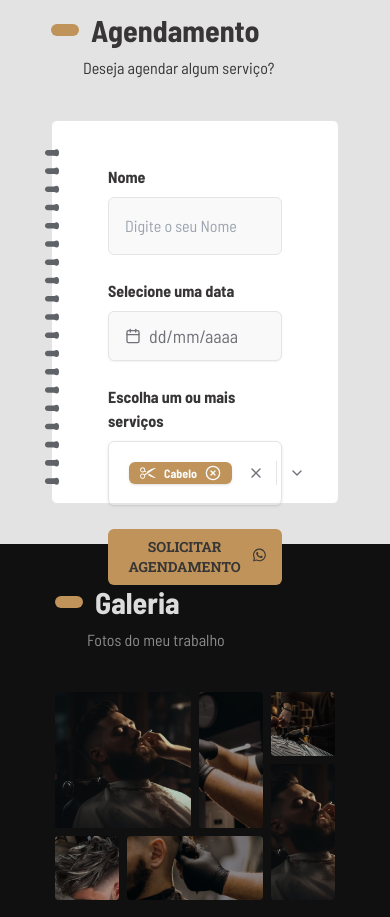
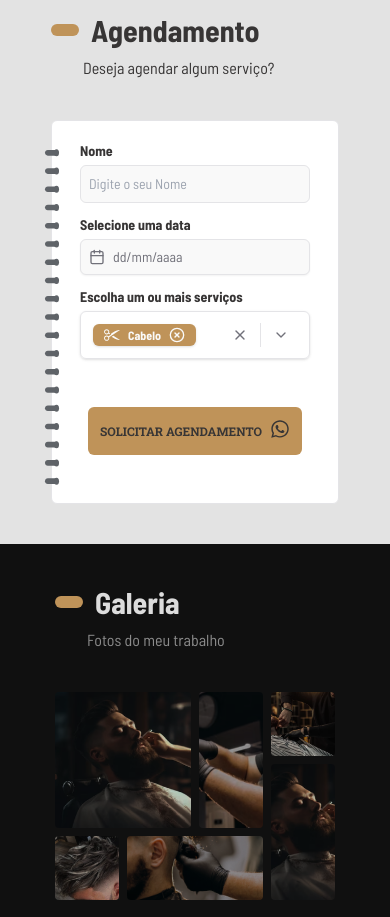
Before and after one commit to andreydantasvf/mikael-barbearia, a Next.js app: page / in a window 390 px wide. Shown: the part 2360-3277 px from the top of the page. Built offline with nearby package versions, Linux system fonts and the light colour scheme.

Commit message:
feat: ajust agendamento in mobile

```diff
--- a/src/components/Scheduling.tsx
+++ b/src/components/Scheduling.tsx
@@ -17,7 +17,7 @@ export function Scheduling() {
   const [selectedServices, setSelectedServices] = useState<string[]>(["cabelo"]);
 
   return (
-    <section id="galeria" className="bg-background_light flex items-center flex-col justify-center py-10">
+    <section id="agendamento" className="bg-background_light flex items-center flex-col justify-center py-10">
       <div className="max-w-[1440px]">
         <div className="flex flex-col justify-end w-fit font-barlow-semi-condensed">
           <div className="flex gap-3">
@@ -27,23 +27,23 @@ export function Scheduling() {
           <span className="text-[#373535] text-right justify-self-end ml-8 md:ml-16 md:text-2xl">Deseja agendar algum serviço?</span>
         </div>
 
-        <div className="w-72 h-96 md:w-[34rem] md:h-[39rem] bg-white border border-[9B9EA3] rounded-md mt-10 relative">
+        <div className="w-72 min-h-96 md:w-[34rem] md:h-[39rem] bg-white border border-[9B9EA3] rounded-md mt-10 relative flex flex-col justify-between">
           <div className="absolute -left-3 top-7">
             <Image className="h-[21rem] md:h-auto" src="/ideia-caderno.svg" alt="lateral de caderno" width={24} height={572} quality={100} />
           </div>
 
-          <form action="" className="mx-14 h-full my-11 font-barlow-semi-condensed flex flex-col items-center gap-6">
-            <div className="w-full space-y-2">
+          <form action="" className="text-sm md:text-base mx-7 md:mx-14 my-5 md:my-11 font-barlow-semi-condensed flex flex-col items-center gap-3 md:gap-6">
+            <div className="w-full space-y-1 md:space-y-2">
               <label htmlFor="name" className="text-[5F6368] font-bold">Nome</label>
-              <input className="border border-A19D9D bg-[#F9F9F9] w-full p-4 rounded-md" type="text" name="name" id="name" placeholder="Digite o seu Nome" />
+              <input className="border border-A19D9D bg-[#F9F9F9] w-full p-2 md:p-4 rounded-md" type="text" name="name" id="name" placeholder="Digite o seu Nome" />
             </div>
 
-            <div className="w-full space-y-2">
+            <div className="w-full space-y-1 md:space-y-2">
               <label htmlFor="date" className="text-[5F6368] font-bold">Selecione uma data</label>
               <DatePicker />
             </div>
 
-            <div className="w-full space-y-2">
+            <div className="w-full space-y-1 md:space-y-2">
               <label htmlFor="services" className="text-[5F6368] font-bold">Escolha um ou mais serviços</label>
               <MultiSelect
                 options={servicesList}
@@ -54,11 +54,11 @@ export function Scheduling() {
                 maxCount={3}
               />
             </div>
+          </form>
 
-            <div className="flex justify-center flex-1 items-center">
-              <button className="max-h-14 rounded-md font-roboto-slab bg-gold text-[#373535] font-bold p-4 text-sm flex items-center gap-2 md:text-base hover:bg-[#F9B256] transition-all ease-in-out duration-300">SOLICITAR AGENDAMENTO <FaWhatsapp className="mb-1" size={20} /></button>
-            </div>
-          </form>
+          <div className="flex justify-center items-center mb-12">
+            <button className="max-h-14 rounded-md font-roboto-slab bg-gold text-[#373535] font-bold p-3 md:p-4 text-xs flex items-center gap-2 md:text-base hover:bg-[#F9B256] transition-all ease-in-out duration-300">SOLICITAR AGENDAMENTO <FaWhatsapp className="mb-1" size={20} /></button>
+          </div>
         </div>
       </div>
     </section>
--- a/src/components/ui/datePicker.tsx
+++ b/src/components/ui/datePicker.tsx
@@ -24,7 +24,7 @@ export function DatePicker() {
         <Button
           variant={"outline"}
           className={cn(
-            "w-full p-4 py-6 text-lg border border-A19D9D bg-[#F9F9F9] rounded-md justify-start text-left font-normal",
+            "w-full p-2 md:p-4 py-4 md:py-6 text-sm md:text-base border border-A19D9D bg-[#F9F9F9] rounded-md justify-start text-left font-normal",
             !date && "text-muted-foreground"
           )}
         >
--- a/src/components/ui/multi-select.tsx
+++ b/src/components/ui/multi-select.tsx
@@ -202,7 +202,7 @@ export const MultiSelect = React.forwardRef<
             {...props}
             onClick={handleTogglePopover}
             className={cn(
-              "flex w-full p-4 rounded-md border min-h-10 h-auto items-center justify-between bg-inherit hover:bg-inherit",
+              "flex w-full p-2 md:p-4 rounded-md border min-h-10 h-auto items-center justify-between bg-inherit hover:bg-inherit",
               className
             )}
           >
```
